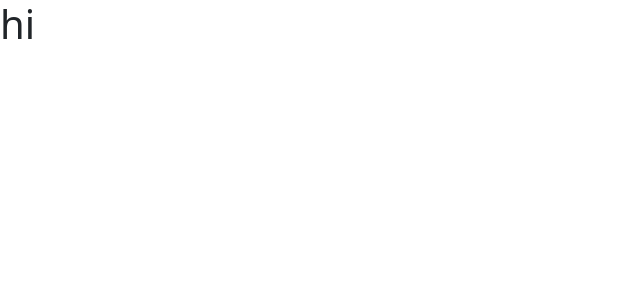
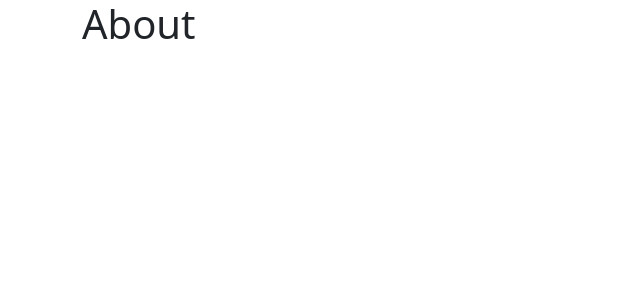
Before and after one commit to markopersonally/shopping-cart, a React (Vite) app: page /about in a window 1280 px wide. Shown: the top 300 px of the page, without its empty margins (0-640 px from the left). Built offline with nearby package versions, Linux system fonts and the light colour scheme.

Commit message:
adding components

```diff
--- a/src/App.tsx
+++ b/src/App.tsx
@@ -1,7 +1,17 @@
+import { Routes, Route } from "react-router-dom";
+import { Container } from "react-bootstrap";
+import Home from "./components/Home";
+import Store from "./components/Store";
+import About from "./components/About";
+
 export default function App() {
   return (
-    <>
-      <h1>hi</h1>
-    </>
-  )
+    <Container>
+      <Routes>
+        <Route path="/" element={<Home />} />
+        <Route path="/store" element={<Store />} />
+        <Route path="/about" element={<About />} />
+      </Routes>
+    </Container>
+  );
 }
--- /dev/null
+++ b/src/components/About.tsx
@@ -0,0 +1,3 @@
+export default function About() {
+  return <h1>About</h1>;
+}
--- /dev/null
+++ b/src/components/Home.tsx
@@ -0,0 +1,3 @@
+export default function Home() {
+  return <h1>Home</h1>;
+}
--- /dev/null
+++ b/src/components/Store.tsx
@@ -0,0 +1,3 @@
+export default function Store() {
+  return <h1>Store</h1>;
+}
--- a/src/main.tsx
+++ b/src/main.tsx
@@ -3,9 +3,12 @@ import { createRoot } from "react-dom/client";
 import App from "./App.tsx";
 import "./index.css";
 import "bootstrap/dist/css/bootstrap.min.css";
+import { BrowserRouter } from "react-router-dom";
 
 createRoot(document.getElementById("root")!).render(
   <StrictMode>
-    <App />
+    <BrowserRouter>
+      <App />
+    </BrowserRouter>
   </StrictMode>
 );
```
